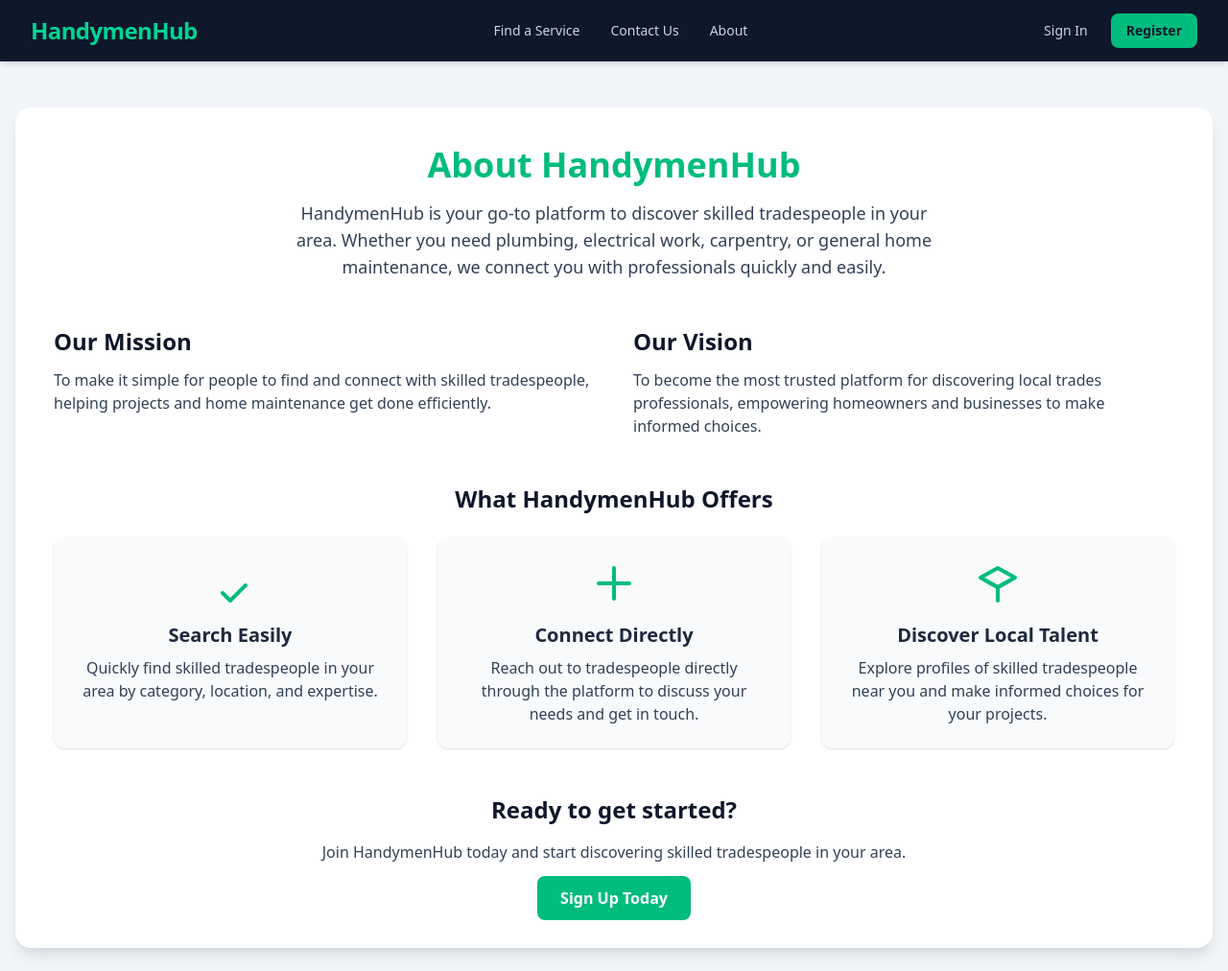
After one commit to olugbengaakindele/handyhub, a Django app: page /about/ in a window 1280 px wide. The commit adds this page. Shown: the whole page at 96% size. Run offline with Django 5.2, Linux system fonts and the light colour scheme; some libraries are stand-ins or nearby versions.

Commit message:
about us

```diff
--- /dev/null
+++ b/handyhub/users/templates/users/about.html
@@ -0,0 +1,85 @@
+{% extends "./base.html" %}
+
+{% block title %}About Us - HandymenHub{% endblock %}
+
+{% block body %}
+<section class="bg-white rounded-2xl shadow-lg p-10 mt-6">
+    <!-- Hero / Intro -->
+    <div class="text-center mb-12">
+        <h1 class="text-4xl font-extrabold text-emerald-500 mb-4">About HandymenHub</h1>
+        <p class="text-slate-700 text-lg max-w-2xl mx-auto">
+            HandymenHub is your go-to platform to discover skilled tradespeople in your area.
+            Whether you need plumbing, electrical work, carpentry, or general home maintenance,
+            we connect you with professionals quickly and easily.
+        </p>
+    </div>
+
+    <!-- Mission & Vision -->
+    <div class="grid md:grid-cols-2 gap-10 mb-12 items-start">
+        <div class="flex flex-col">
+            <h2 class="text-2xl font-bold text-slate-900 mb-3">Our Mission</h2>
+            <p class="text-slate-700">
+                To make it simple for people to find and connect with skilled tradespeople, helping projects and home maintenance get done efficiently.
+            </p>
+        </div>
+        <div class="flex flex-col">
+            <h2 class="text-2xl font-bold text-slate-900 mb-3">Our Vision</h2>
+            <p class="text-slate-700">
+                To become the most trusted platform for discovering local trades professionals, empowering homeowners and businesses to make informed choices.
+            </p>
+        </div>
+    </div>
+
+    <!-- Features -->
+    <div class="mb-12">
+        <h2 class="text-2xl font-bold text-slate-900 mb-6 text-center">What HandymenHub Offers</h2>
+        <div class="grid md:grid-cols-3 gap-8 text-center">
+            <div class="p-6 bg-slate-50 rounded-xl shadow hover:shadow-lg transition">
+                <div class="mb-4">
+                    <svg class="w-12 h-12 mx-auto text-emerald-500" fill="none" stroke="currentColor" stroke-width="2" viewBox="0 0 24 24">
+                        <path stroke-linecap="round" stroke-linejoin="round" d="M8 17l4 4 8-8" />
+                    </svg>
+                </div>
+                <h3 class="text-xl font-semibold mb-2">Search Easily</h3>
+                <p class="text-slate-700">
+                    Quickly find skilled tradespeople in your area by category, location, and expertise.
+                </p>
+            </div>
+            <div class="p-6 bg-slate-50 rounded-xl shadow hover:shadow-lg transition">
+                <div class="mb-4">
+                    <svg class="w-12 h-12 mx-auto text-emerald-500" fill="none" stroke="currentColor" stroke-width="2" viewBox="0 0 24 24">
+                        <path stroke-linecap="round" stroke-linejoin="round" d="M12 4v16m8-8H4" />
+                    </svg>
+                </div>
+                <h3 class="text-xl font-semibold mb-2">Connect Directly</h3>
+                <p class="text-slate-700">
+                    Reach out to tradespeople directly through the platform to discuss your needs and get in touch.
+                </p>
+            </div>
+            <div class="p-6 bg-slate-50 rounded-xl shadow hover:shadow-lg transition">
+                <div class="mb-4">
+                    <svg class="w-12 h-12 mx-auto text-emerald-500" fill="none" stroke="currentColor" stroke-width="2" viewBox="0 0 24 24">
+                        <path stroke-linecap="round" stroke-linejoin="round" d="M12 14l9-5-9-5-9 5 9 5z" />
+                        <path stroke-linecap="round" stroke-linejoin="round" d="M12 14l6.16-3.422M12 14L5.84 10.578M12 14v7" />
+                    </svg>
+                </div>
+                <h3 class="text-xl font-semibold mb-2">Discover Local Talent</h3>
+                <p class="text-slate-700">
+                    Explore profiles of skilled tradespeople near you and make informed choices for your projects.
+                </p>
+            </div>
+        </div>
+    </div>
+
+    <!-- Call to Action -->
+    <div class="text-center">
+        <h2 class="text-2xl font-bold text-slate-900 mb-4">Ready to get started?</h2>
+        <p class="text-slate-700 mb-6">
+            Join HandymenHub today and start discovering skilled tradespeople in your area.
+        </p>
+        <a href="{% url 'users:register' %}" class="bg-emerald-500 text-white px-6 py-3 rounded-lg font-semibold hover:bg-emerald-600 transition">
+            Sign Up Today
+        </a>
+    </div>
+</section>
+{% endblock %}
--- a/handyhub/users/templates/users/base.html
+++ b/handyhub/users/templates/users/base.html
@@ -23,7 +23,7 @@
       <div class="hidden md:flex items-center gap-8 text-sm font-medium text-slate-300">
         <a href="#" class="hover:text-emerald-400 transition">Find a Service</a>
         <a href="#" class="hover:text-emerald-400 transition">Contact Us</a>
-        <a href="#" class="hover:text-emerald-400 transition">About</a>
+        <a href="{% url 'users:about' %}" class="hover:text-emerald-400 transition">About</a>
       </div>
 
       <!-- RIGHT SIDE -->
--- a/handyhub/users/urls.py
+++ b/handyhub/users/urls.py
@@ -15,4 +15,5 @@ urlpatterns = [
     path("userservice/<int:userid>", views.add_user_services, name = 'userservice'),
     path("profile/edit/", views.edit_profile, name="edit_profile"),
      path( "services/delete/<int:service_id>/",views.delete_user_service, name="delete_user_service"),
+     path("about/", views.about, name="about"),
 ]
--- a/handyhub/users/views.py
+++ b/handyhub/users/views.py
@@ -14,7 +14,11 @@ User = get_user_model()
 def index(request):
     return render(request, "users/index.html")
 
-
+def about(request):
+    """
+    Renders the About Us page for HandymenHub.
+    """
+    return render(request, "users/about.html")
 
 def register(request):
     form = UserRegisterForm(request.POST or None)
```
